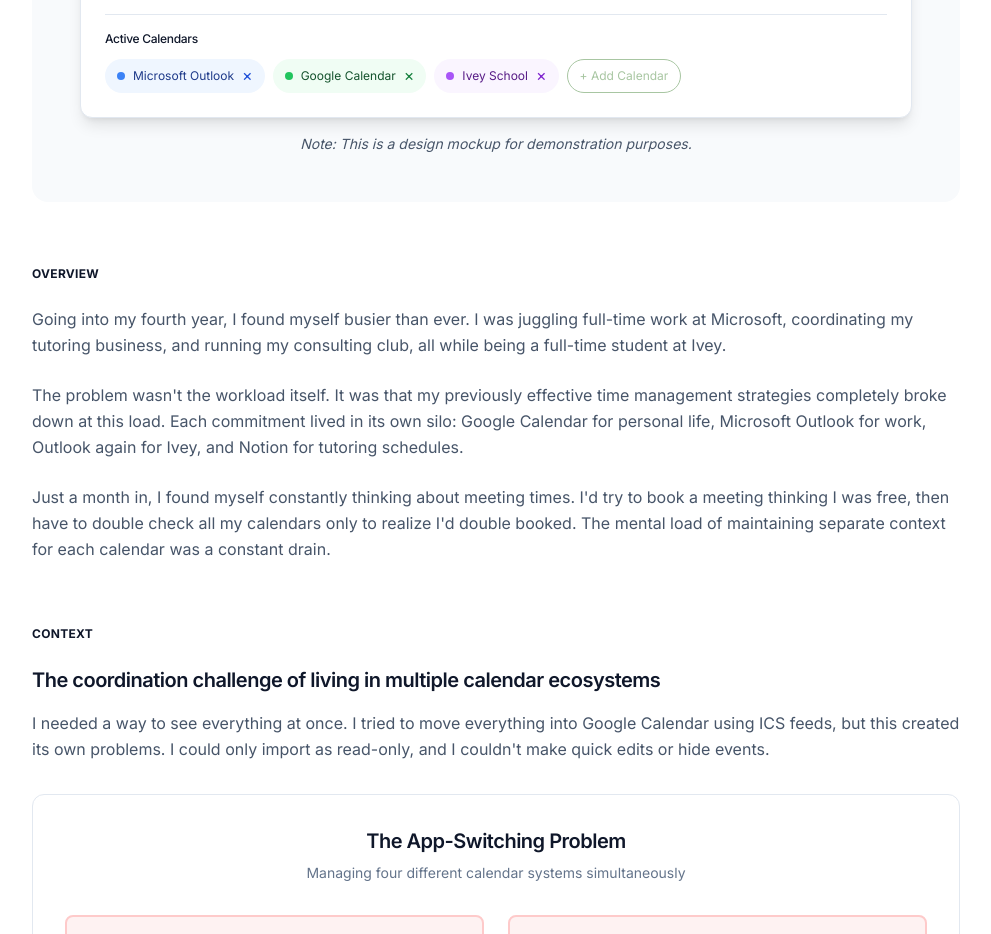
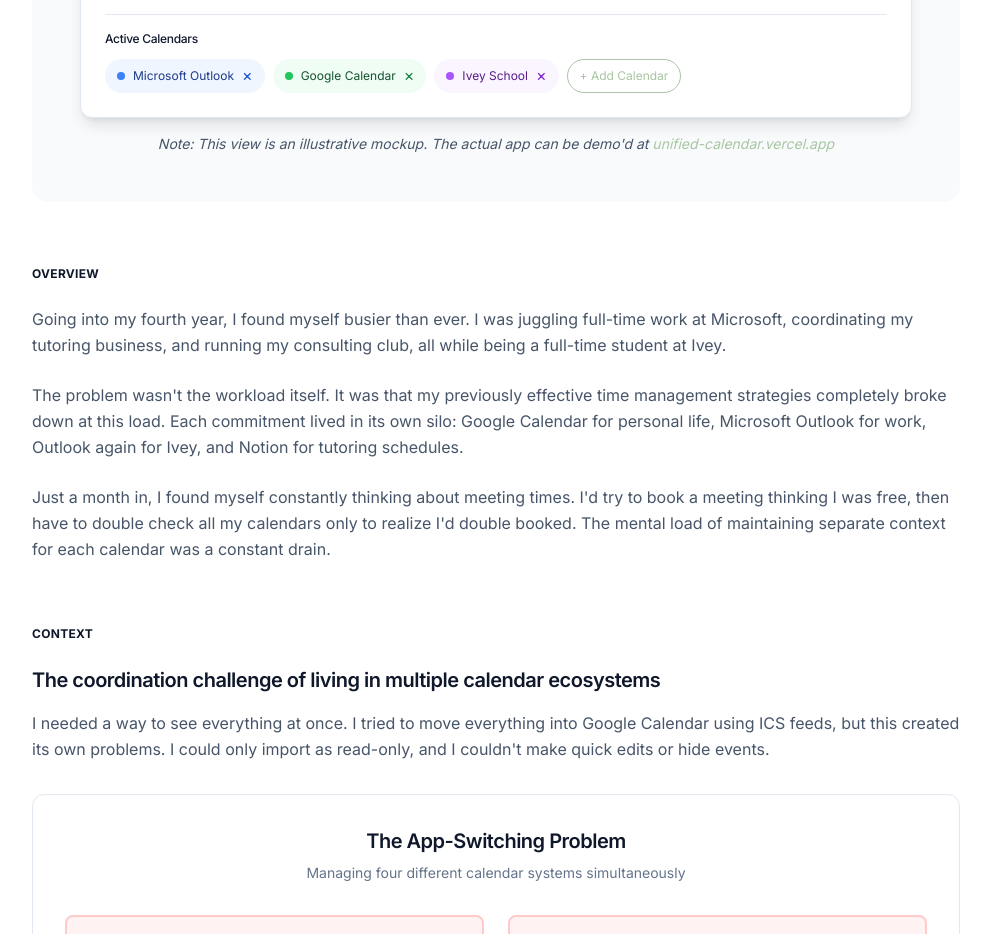
Before and after one commit to zhw16-dev/portfolio, a Next.js app: page /unified-calendar in a window 1280 px wide. Shown: the part 1120-2054 px from the top of the page, without its empty margins (144-1135 px from the left). Built offline with nearby package versions, Linux system fonts and the light colour scheme.

Commit message:
featuring demo link earlier in the writeup text for unified-calendar

```diff
--- a/src/app/unified-calendar/page.tsx
+++ b/src/app/unified-calendar/page.tsx
@@ -293,7 +293,7 @@
             <div className="max-w-4xl mx-auto">
               {/* Add this caption */}
               <p className="text-sm italic text-slate-600 mt-4 text-center">
-                Note: This is a design mockup for demonstration purposes.
+                Note: This view is an illustrative mockup. The actual app can be demo'd at <a href="https://unified-calendar.vercel.app" className="text-sage-green hover:underline">unified-calendar.vercel.app</a>
               </p>
             </div>
           </div>
```
